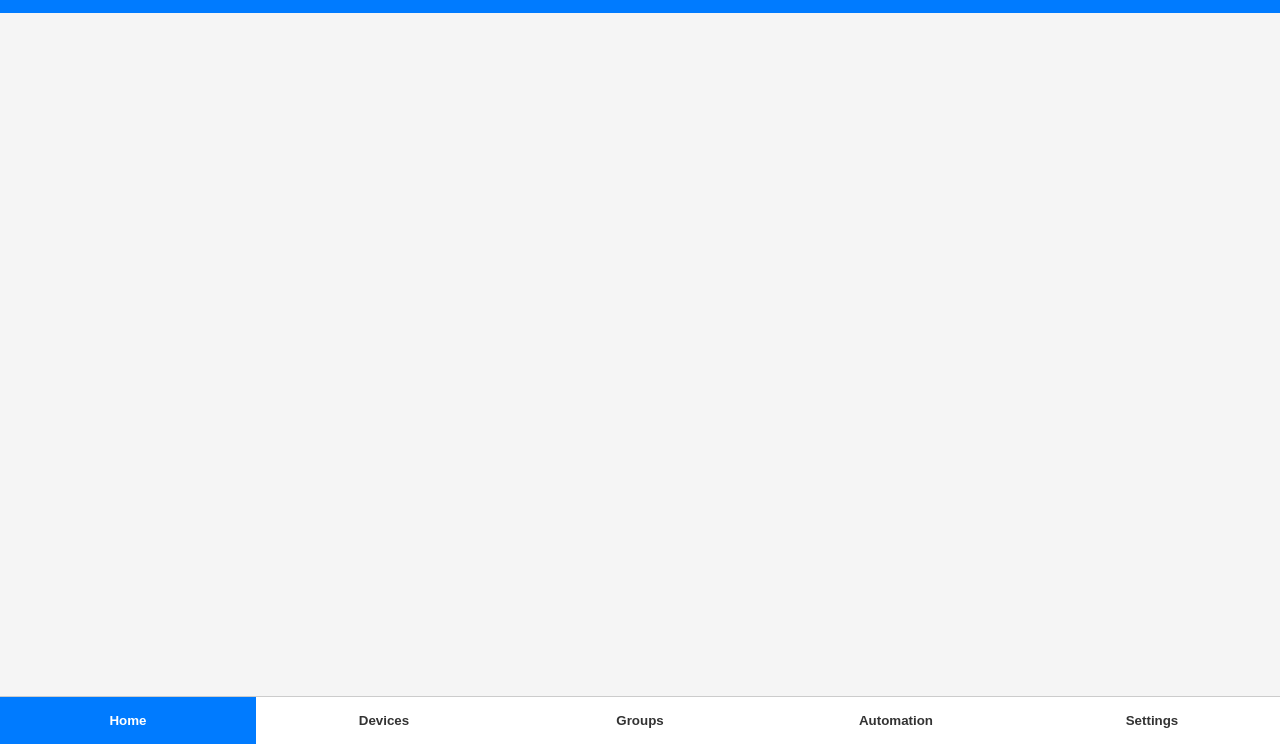
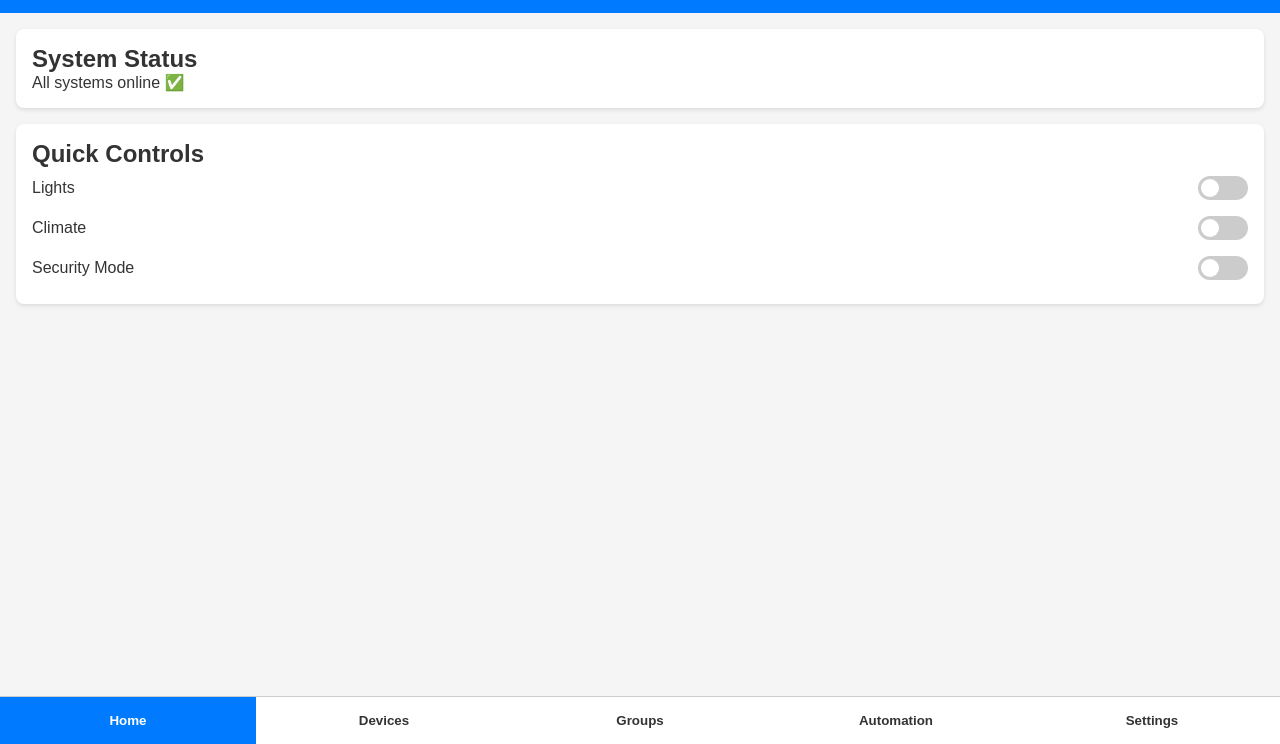
Before and after one commit to Team-76565A/Team-76565A, a plain HTML site: page index.html in a window 1280 px wide. Shown: the part 56-800 px from the top of the page. Drawn offline with Linux system fonts and the light colour scheme.

Commit message:
Replace app.js script with script.js

```diff
--- a/index.html
+++ b/index.html
@@ -27,6 +27,6 @@
     <button class="tab-btn" data-tab="settings">Settings</button>
   </nav>
 
-  <script src="app.js"></script>
+  <script src="script.js"></script>
 </body>
 </html>
```
